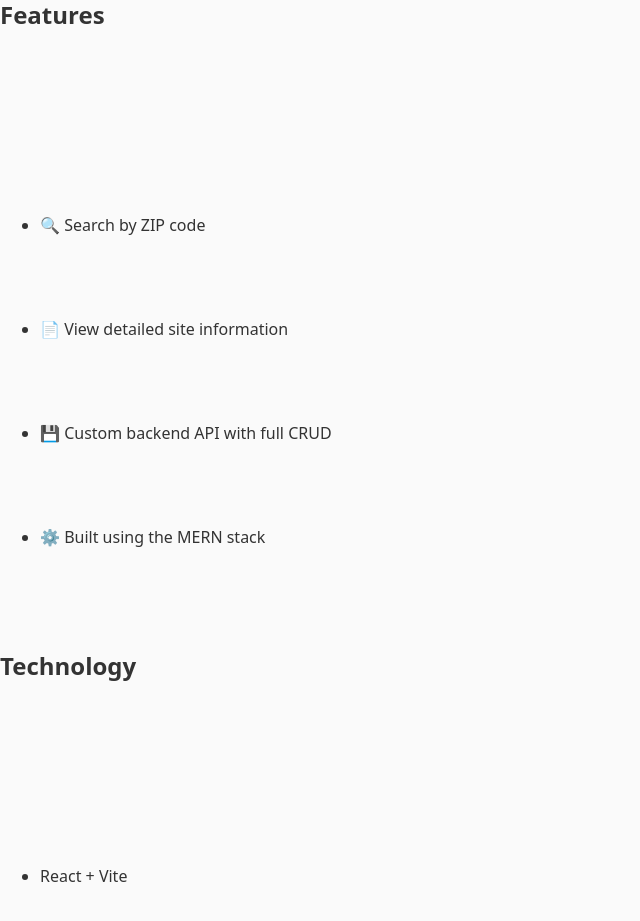
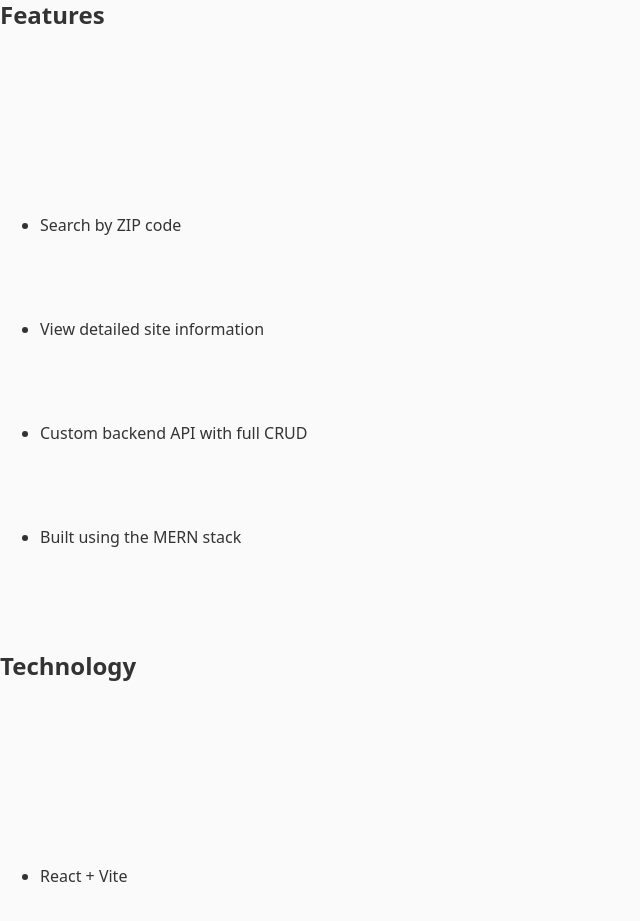
Before and after one commit to MattSanchez77/SiteScopeFE, a React (Vite) app: page /about in a window 1280 px wide. Shown: the part 1080-2001 px from the top of the page, without its empty margins (0-640 px from the left). Built offline with nearby package versions, Linux system fonts and the light colour scheme.

Commit message:
Results Page edited

```diff
--- a/src/pages/About.jsx
+++ b/src/pages/About.jsx
@@ -19,10 +19,10 @@ function About() {
 
         <h2>Features</h2>
         <ul className="about-list">
-          <li>🔍 Search by ZIP code</li>
-          <li>📄 View detailed site information</li>
-          <li>💾 Custom backend API with full CRUD</li>
-          <li>⚙️ Built using the MERN stack</li>
+          <li>Search by ZIP code</li>
+          <li>View detailed site information</li>
+          <li>Custom backend API with full CRUD</li>
+          <li>Built using the MERN stack</li>
         </ul>
 
         <h2>Technology</h2>
--- a/src/pages/ResultsPage.jsx
+++ b/src/pages/ResultsPage.jsx
@@ -1,7 +1,7 @@
 import { useEffect, useState } from 'react';
 import { useSearchParams, Link } from 'react-router-dom';
 import SiteCard from '../components/SiteCard';
-import './Results.css';
+import './ResultsPage.module.css';
 
 function Results() {
     const [searchParams] = useSearchParams();
```
Also changed, not shown: src/pages/ResultsPage.module.css (+19 -0 lines).
